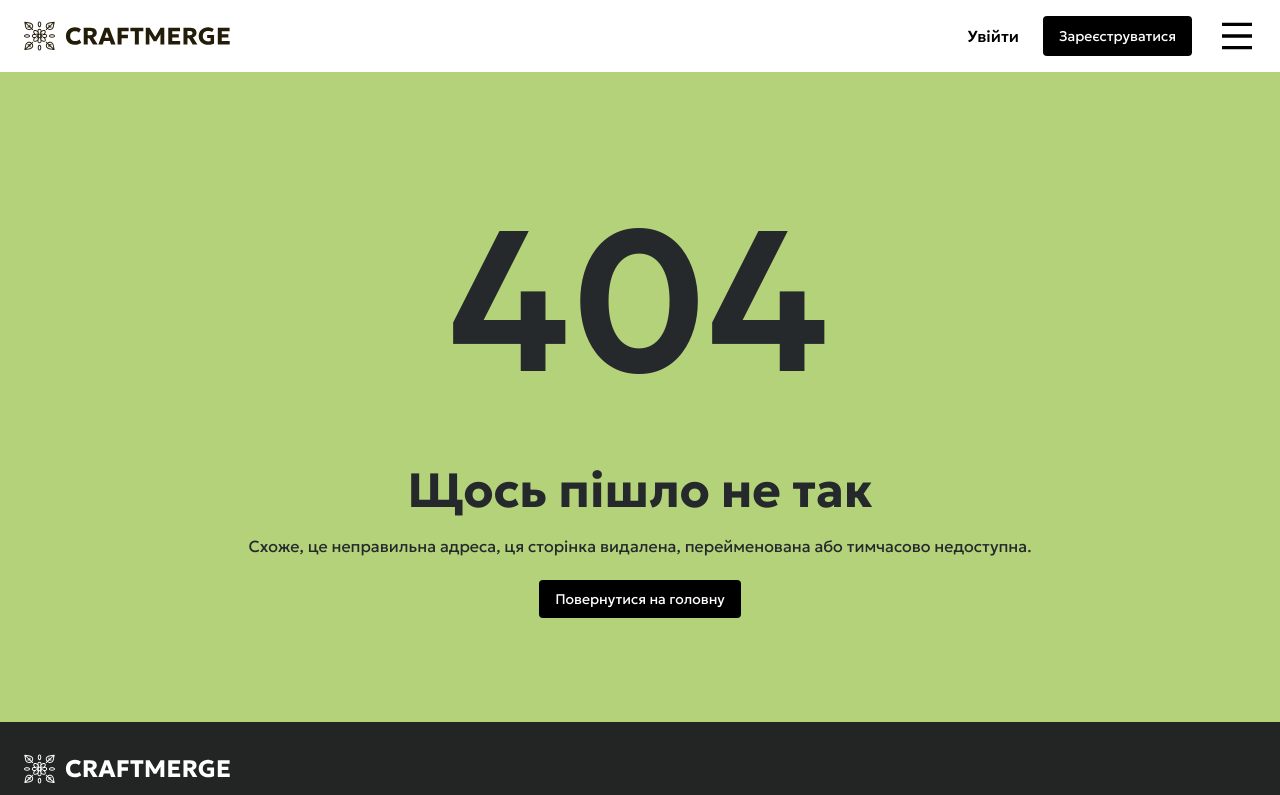
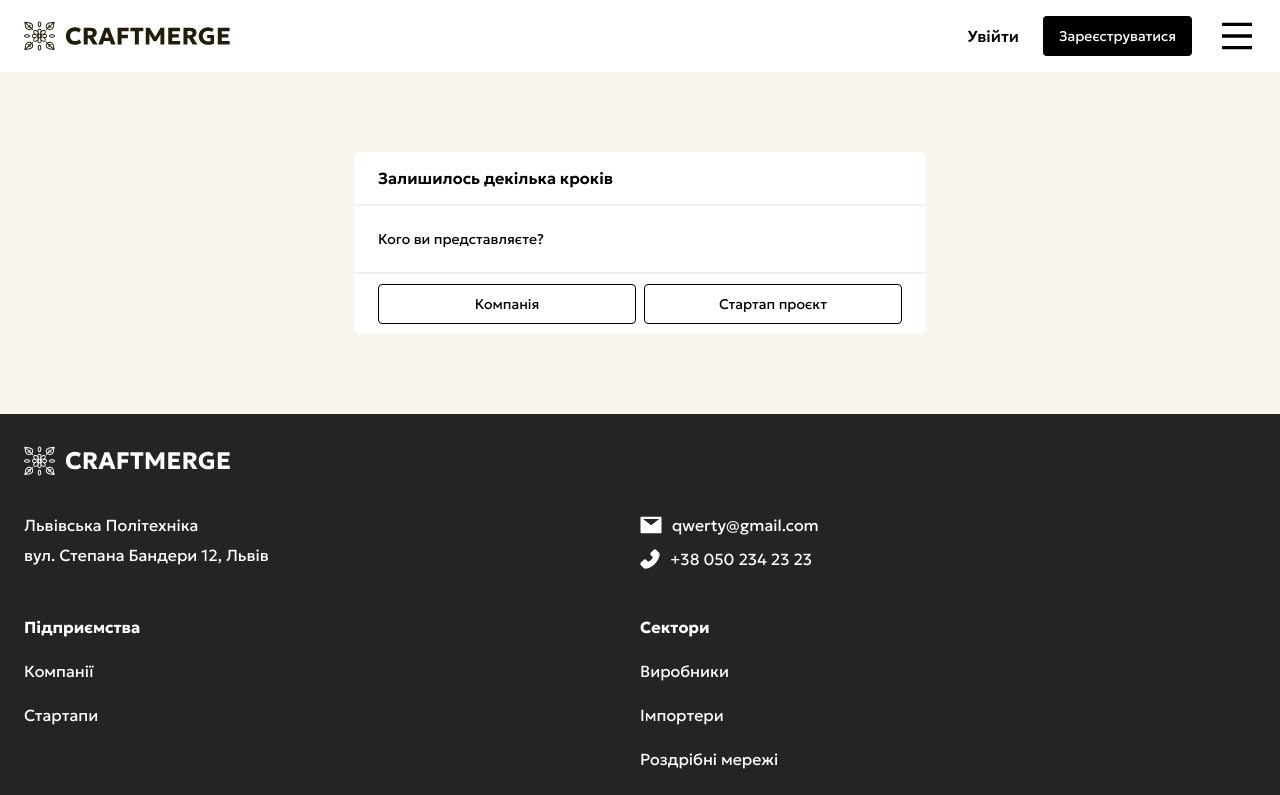
Before and after one commit to Project-Stage-Academy/UA-4148-bravo, a React (Create React App) app in the folder frontend/: page /auth/register/user-represent in a window 1280 px wide. Shown: the top 795 px of the page. Built offline with nearby package versions, Linux system fonts and the light colour scheme; no server answers.

Commit message:
new registration pages (user represent and entity represent) added

```diff
--- a/frontend/package.json
+++ b/frontend/package.json
@@ -10,7 +10,7 @@
         "@testing-library/user-event": "^13.5.0",
         "axios": "^1.11.0",
         "clsx": "^2.1.1",
-        "axios": "^1.11.0",
+        "jwt-decode": "^4.0.0",
         "prop-types": "^15.8.1",
         "react": "^19.1.1",
         "react-dom": "^19.1.1",
--- a/frontend/src/components/App/app.jsx
+++ b/frontend/src/components/App/app.jsx
@@ -14,14 +14,15 @@ import Policy from '../../pages/Policy/policy';
 import WhoWeAre from '../../pages/WhoWeAre/whoWeAre';
 import LogInPage from '../../pages/LogIn/logIn';
 import RegistrationPage from '../../pages/Registration/registration';
-import RequireAuth from '../RequireAuth/requireAuth';
 import AuthorizationWrapper from '../../pages/AuthorizationWrapper/authorizationWrapper';
 import RegistrationConfirmation from '../../pages/RegistrationConfirmation/registrationConfirmation';
 import RegisterReconfirmation from '../../pages/RegisterReconfirmation/registerReconfirmation';
 import RegistrationError from '../../pages/RegistrationError/registrationError';
-import RegistrationDone from '../../pages/RegistrationDone/registrationDone';
+import RegistrationUserConfirmed from '../../pages/RegistrationUserConfirmed/registrationUserConfirmed';
 import EmailConfirmationHandler from '../../pages/EmailConfirmationHandler/emailConfirmationHandler';
 import RestorePasswordDone from '../../pages/RestorePasswordDone/restorePasswordDone';
+import RegistrationUserRepresent from '../../pages/RegistrationUserRepresent/registrationUserRepresent';
+import RegistrationEntityRepresent from '../../pages/RegistrationEntityRepresent/registrationEntityRepresent';
 
 /**
  * Main application component that sets up routing and provider providers.
@@ -77,7 +78,9 @@ function App() {
                             <Route path="register/confirm" element={<RegistrationConfirmation />} />
                             <Route path="register/re-confirm" element={<RegisterReconfirmation />} />
                             <Route path="register/error" element={<RegistrationError />} />
-                            <Route path="register/done" element={<RegistrationDone />} />
+                            <Route path="register/user-confirmed" element={<RegistrationUserConfirmed />} />
+                            <Route path="register/user-represent" element={<RegistrationUserRepresent />} />
+                            <Route path="register/entity-represent" element={<RegistrationEntityRepresent />} />
 
                             {/* Forgot password */}
                             <Route path="forgot" element={<ForgotPassword />} />
@@ -88,7 +91,7 @@ function App() {
                         </Route>
 
                         {/* Profile */}
-                        <Route path="profile" element={<RequireAuth />}>
+                        <Route path="profile">
 
                             {/* Company profile */}
                             <Route path="company/:uid" element={<ProfilePage />}>
--- a/frontend/src/pages/EmailConfirmationHandler/emailConfirmationHandler.jsx
+++ b/frontend/src/pages/EmailConfirmationHandler/emailConfirmationHandler.jsx
@@ -1,6 +1,6 @@
 import './emailConfirmationHandler.css';
 import {useNavigate, useParams} from 'react-router-dom';
-import { useEffect, useState } from 'react';
+import { useEffect, useRef, useState } from 'react';
 import Loading from '../../components/Loading/loading';
 import { useAuthContext } from '../../provider/AuthProvider/authProvider';
 
@@ -17,7 +17,11 @@ function EmailConfirmationHandler() {
     const [status, setStatus] = useState('processing');
     const { confirmEmail } = useAuthContext();
 
+    const didRun = useRef(false);
     useEffect(() => {
+        if (didRun.current) return;
+        didRun.current = true;
+
         if (token) {
             const id = Number(user_id);
             if (isNaN(id)) {
@@ -30,11 +34,21 @@ function EmailConfirmationHandler() {
         } else {
             setStatus('error');
         }
-    }, [user_id, token]);
+    }, [user_id, token, confirmEmail]);
 
-    if (status === 'processing') return <Loading className={'email-confirmation-handler'}/>;
-    else if (status === 'success') navigate('/auth/register/done');
-    else navigate('/auth/register/error');
+    useEffect(() => {
+        if (status === 'success') {
+            navigate('/auth/register/user-confirmed');
+        } else if (status === 'error') {
+            navigate('/auth/register/error');
+        }
+    }, [status, navigate]);
+
+    if (status === 'processing') {
+        return <Loading className={'email-confirmation-handler'}/>;
+    }
+
+    return null;
 }
 
 export default EmailConfirmationHandler;
--- a/frontend/src/pages/RegistrationConfirmation/registrationConfirmation.jsx
+++ b/frontend/src/pages/RegistrationConfirmation/registrationConfirmation.jsx
@@ -19,7 +19,7 @@ function RegistrationConfirmation() {
 
     return (
         <Panel className={"panel__margin-large"}>
-            <PanelTitle>Реєстрація  майже завершена</PanelTitle>
+            <PanelTitle>Реєстрація майже завершена</PanelTitle>
             <PanelBody>
                 <div>
                     <p className={"panel--font-size"}>
--- /dev/null
+++ b/frontend/src/pages/RegistrationEntityRepresent/registrationEntityRepresent.css
@@ -0,0 +1,3 @@
+.registration-entity-represent__button--flex {
+    flex: 1;
+}
--- /dev/null
+++ b/frontend/src/pages/RegistrationEntityRepresent/registrationEntityRepresent.jsx
@@ -0,0 +1,50 @@
+import './registrationEntityRepresent.css';
+import { useNavigate } from 'react-router-dom';
+import Panel, { PanelBody, PanelNavigation, PanelTitle } from '../../components/Panel/panel';
+import Button from '../../components/Button/button';
+
+function RegistrationEntityRepresent() {
+    // This component handles user registration
+    const navigate = useNavigate();
+
+    // The user selects the option that he represents the individual entrepreneur
+    function handleSubmitIndividual() {
+        navigate("/auth/register/entity-represent");
+    }
+
+    // The user selects the option that he represents the legal entity
+    function handleSubmitLegal() {
+        navigate("/auth/register/entity-represent");
+    }
+
+    return (
+        <Panel className={"panel__margin-large"}>
+            <PanelTitle>Останній крок</PanelTitle>
+            <PanelBody>
+                <div>
+                    <p className={"panel--font-size"}>
+                        Який суб’єкт господарювання ви представляєте?
+                    </p>
+                </div>
+            </PanelBody>
+            <PanelNavigation>
+                <Button
+                    onClick={handleSubmitIndividual}
+                    variant={'secondary'}
+                    className={'button__padding panel--button registration-entity-represent__button--flex'}
+                >
+                    Фізична особа-підприємець
+                </Button>
+                <Button
+                    onClick={handleSubmitLegal}
+                    variant={'secondary'}
+                    className={'button__padding panel--button registration-entity-represent__button--flex'}
+                >
+                    Юридична особа
+                </Button>
+            </PanelNavigation>
+        </Panel>
+    );
+}
+
+export default RegistrationEntityRepresent;
--- a/frontend/src/pages/RegistrationDone/registrationDone.jsx
+++ b/frontend/src/pages/RegistrationUserConfirmed/registrationUserConfirmed.jsx
@@ -1,20 +1,20 @@
-import "./registration.css";
+import "./registrationUserConfirmed.css";
 import { useNavigate } from 'react-router-dom';
 import Button from '../../components/Button/button';
 import Panel, { PanelBody, PanelNavigation, PanelTitle } from '../../components/Panel/panel';
 
-function RegistrationDone() {
+function RegistrationUserConfirmed() {
     // This component handles user registration
     const navigate = useNavigate();
 
     // Function to handle the submission of the registration form
     function handleSubmit() {
-        navigate("/");
+        navigate("/auth/register/user-represent");
     }
 
     return (
         <Panel className={"panel__margin-large"}>
-            <PanelTitle>Реєстрація завершена!</PanelTitle>
+            <PanelTitle>Залишилось декілька кроків</PanelTitle>
             <PanelBody>
                 <div>
                     <p className={"panel--font-size"}>
@@ -27,11 +27,11 @@ function RegistrationDone() {
                     onClick={handleSubmit}
                     className={'button__padding panel--button'}
                 >
-                    Повернутися до входу
+                    Продовжити реєстрацію
                 </Button>
             </PanelNavigation>
         </Panel>
     );
 }
 
-export default RegistrationDone;
+export default RegistrationUserConfirmed;
--- /dev/null
+++ b/frontend/src/pages/RegistrationUserRepresent/registrationUserRepresent.css
@@ -0,0 +1,3 @@
+.registration-user-represent__button--flex {
+    flex: 1;
+}
--- /dev/null
+++ b/frontend/src/pages/RegistrationUserRepresent/registrationUserRepresent.jsx
@@ -0,0 +1,50 @@
+import './registrationUserRepresent.css';
+import { useNavigate } from 'react-router-dom';
+import Panel, { PanelBody, PanelNavigation, PanelTitle } from '../../components/Panel/panel';
+import Button from '../../components/Button/button';
+
+function RegistrationUserRepresent() {
+    // This component handles user registration
+    const navigate = useNavigate();
+
+    // The user selects the option that he represents the company
+    function handleSubmitCompany() {
+        navigate("/auth/register/entity-represent");
+    }
+
+    // The user selects the option that he represents the startup
+    function handleSubmitStartup() {
+        navigate("/auth/register/entity-represent");
+    }
+
+    return (
+        <Panel className={"panel__margin-large"}>
+            <PanelTitle>Залишилось декілька кроків</PanelTitle>
+            <PanelBody>
+                <div>
+                    <p className={"panel--font-size"}>
+                        Кого ви представляєте?
+                    </p>
+                </div>
+            </PanelBody>
+            <PanelNavigation>
+                <Button
+                    onClick={handleSubmitCompany}
+                    variant={'secondary'}
+                    className={'button__padding panel--button registration-user-represent__button--flex'}
+                >
+                    Компанія
+                </Button>
+                <Button
+                    onClick={handleSubmitStartup}
+                    variant={'secondary'}
+                    className={'button__padding panel--button registration-user-represent__button--flex'}
+                >
+                    Стартап проєкт
+                </Button>
+            </PanelNavigation>
+        </Panel>
+    );
+}
+
+export default RegistrationUserRepresent;
--- a/frontend/src/provider/AuthProvider/authProvider.jsx
+++ b/frontend/src/provider/AuthProvider/authProvider.jsx
@@ -96,12 +96,15 @@ function AuthProvider({ children }) {
 
     const confirmEmail = useCallback(
         async (user_id, token) => {
-            await api.post(`/api/v1/auth/verify-email/${user_id}/${token}/`, {})
-                .catch((err) => {
+            try {
+                console.log("Calling confirmEmail..."); // debug
+                await api.get(`/api/v1/auth/verify-email/${user_id}/${token}/`);
+            } catch (err) {
                 console.error(err);
                 throw err;
-            });
-        }, []
+            }
+        },
+        []
     );
 
     /**
```
Also changed, not shown: frontend/src/pages/RegistrationUserConfirmed/registrationUserConfirmed.css (added).
